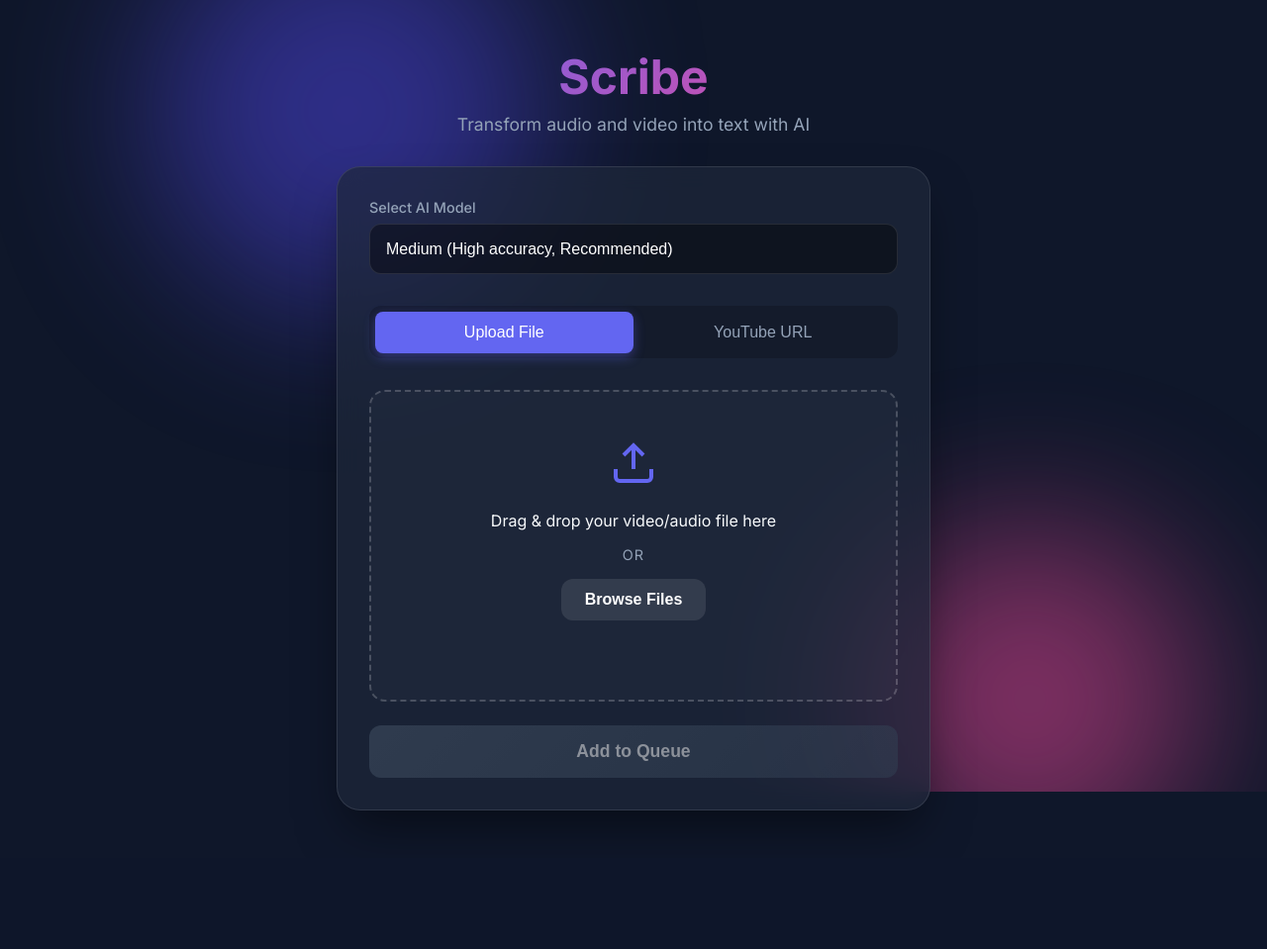
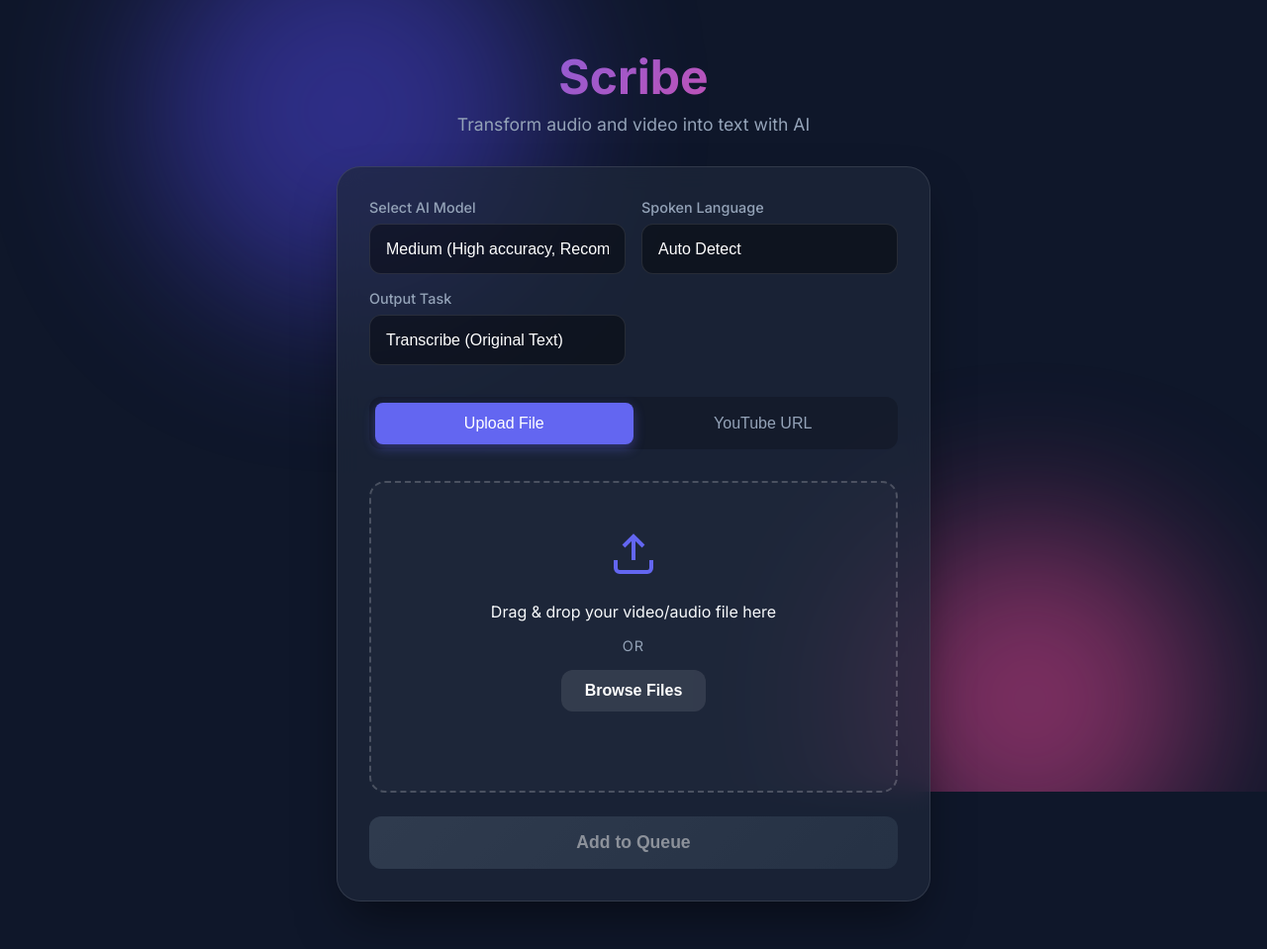
Before and after one commit to winnietheSUii/whisper-video-transcriber, a Flask app: page / in a window 1280 px wide. Shown: the whole page at 99% size. Before the commit the page ends 827 px from the top, so only its background shows below. Run offline with Flask 3, Linux system fonts and the light colour scheme.

Commit message:
feat: Add a web UI for transcription and translation, introducing options for language and task selection.

```diff
--- a/app.py
+++ b/app.py
@@ -105,8 +105,19 @@ def process_job(job_id):
         job['message'] = f'Transcribing audio (Model: {model_name})... This usually takes a few minutes.'
         model = get_whisper_model(model_name)
 
+        language = job.get('language', '').strip()
+        task = job.get('task', 'transcribe')
+
+        transcribe_args = {
+            "fp16": False,
+            "verbose": True,
+            "task": task
+        }
+        if language:
+            transcribe_args["language"] = language
+
         # CPU optimization: fp16=False
-        result = model.transcribe(input_path, fp16=False, verbose=True)
+        result = model.transcribe(input_path, **transcribe_args)
         text = result["text"].strip()
         srt_text = generate_srt(result["segments"])
 
@@ -164,6 +175,8 @@ def transcribe_upload():
         return jsonify({"error": "No selected file"}), 400
 
     model_name = request.form.get("model", "base")
+    language = request.form.get("language", "")
+    task = request.form.get("task", "transcribe")
 
     file_id = str(uuid.uuid4())
     ext = os.path.splitext(file.filename)[1]
@@ -176,6 +189,8 @@ def transcribe_upload():
         'status': 'queued',
         'input_path': input_path,
         'model': model_name,
+        'language': language,
+        'task': task,
         'message': 'Queued in background...'
     }
     job_queue.put(file_id)
@@ -187,6 +202,8 @@ def transcribe_youtube():
     data = request.json
     url = data.get("url")
     model_name = data.get("model", "base")
+    language = data.get("language", "")
+    task = data.get("task", "transcribe")
 
     if not url:
         return jsonify({"error": "No URL provided"}), 400
@@ -201,6 +218,8 @@ def transcribe_youtube():
         'url': url,
         'input_path': input_path,
         'model': model_name,
+        'language': language,
+        'task': task,
         'message': 'Queued in background...'
     }
     job_queue.put(file_id)
--- a/templates/index.html
+++ b/templates/index.html
@@ -49,8 +49,9 @@
 
         <div class="glass-panel">
 
+            <div style="display: grid; grid-template-columns: repeat(auto-fit, minmax(200px, 1fr)); gap: 1rem; margin-bottom: 2rem;">
                 <!-- Global Options: AI Model Selection -->
-            <div class="input-group" style="margin-bottom: 2rem;">
+                <div class="input-group">
                     <label for="global-model">Select AI Model</label>
                     <select id="global-model" class="modern-select">
                         <option value="tiny">Tiny (Fastest, Smallest)</option>
@@ -58,8 +59,29 @@
                         <option value="small">Small (Better accuracy)</option>
                         <option value="medium" selected>Medium (High accuracy, Recommended)</option>
                         <option value="large-v2">Large-V2 (Pro: Excellence)</option>
-                    <option value="large-v3">Large-V3 (God-tier: Takes ~6GB RAM, but perfect grammar)</option>
+                        <option value="large-v3">Large-V3 (God-tier)</option>
                     </select>
+                </div>
+
+                <div class="input-group">
+                    <label for="global-language">Spoken Language</label>
+                    <select id="global-language" class="modern-select">
+                        <option value="" selected>Auto Detect</option>
+                        <option value="th">Thai</option>
+                        <option value="en">English</option>
+                        <option value="ja">Japanese</option>
+                        <option value="ko">Korean</option>
+                        <option value="zh">Chinese</option>
+                    </select>
+                </div>
+
+                <div class="input-group">
+                    <label for="global-task">Output Task</label>
+                    <select id="global-task" class="modern-select">
+                        <option value="transcribe" selected>Transcribe (Original Text)</option>
+                        <option value="translate">Translate to English</option>
+                    </select>
+                </div>
             </div>
 
             <div class="tabs">
@@ -244,6 +266,8 @@
             const formData = new FormData();
             formData.append('file', selectedFile);
             formData.append('model', document.getElementById('global-model').value);
+            formData.append('language', document.getElementById('global-language').value);
+            formData.append('task', document.getElementById('global-task').value);
 
             try {
                 const res = await fetch('/transcribe/upload', { method: 'POST', body: formData });
@@ -264,7 +288,9 @@
                     headers: { 'Content-Type': 'application/json' },
                     body: JSON.stringify({
                         url: url,
-                        model: document.getElementById('global-model').value
+                        model: document.getElementById('global-model').value,
+                        language: document.getElementById('global-language').value,
+                        task: document.getElementById('global-task').value
                     })
                 });
                 const data = await res.json();
```
Lines whose indentation alone changed are shown as unchanged.
